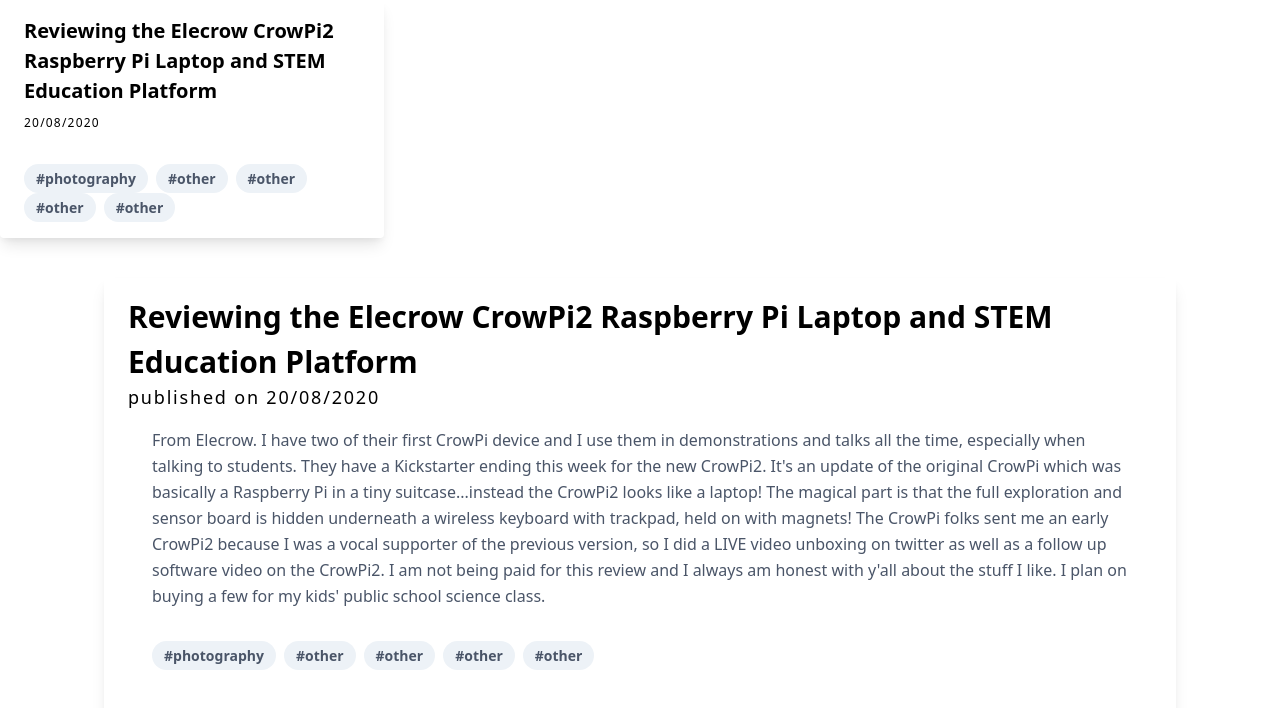
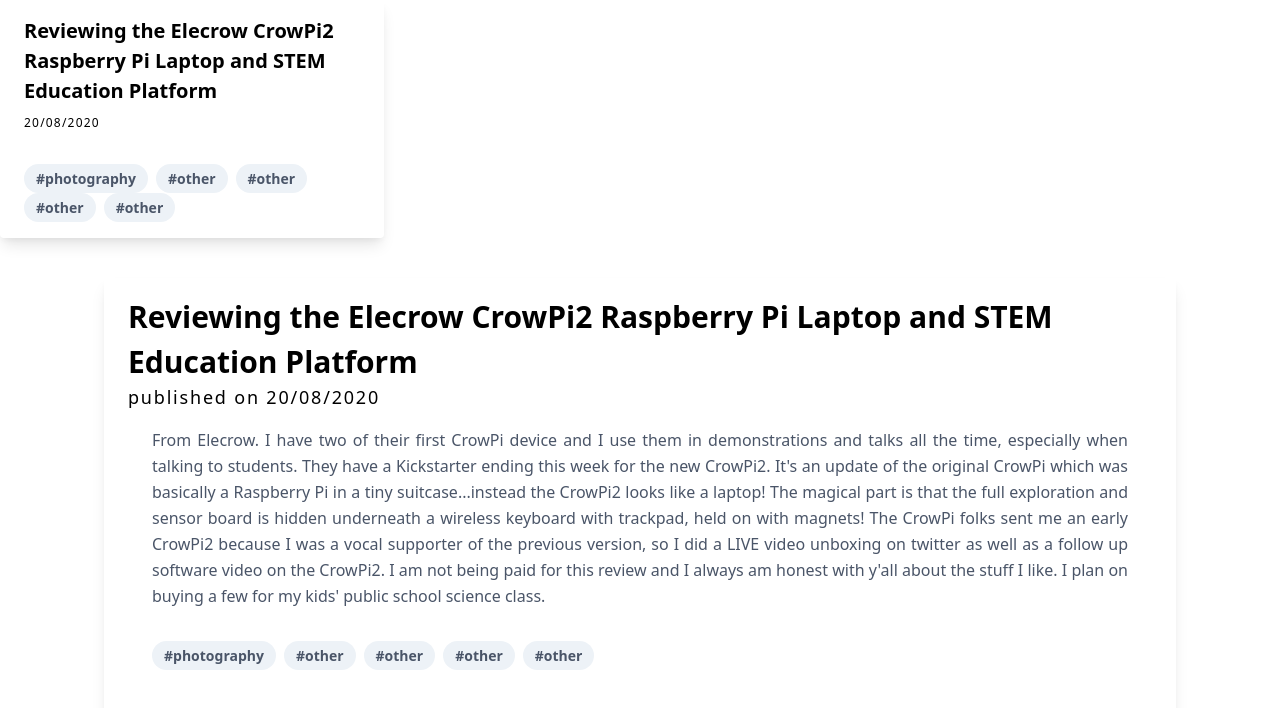
Before and after one commit to souhailelk/myblog, a React (Create React App) app: page /Resume in a window 1280 px wide. Shown: the top 708 px of the page. Built offline with nearby package versions, Linux system fonts and the light colour scheme.

Commit message:
Fix indent

```diff
--- a/src/components/Article.js
+++ b/src/components/Article.js
@@ -1,17 +1,17 @@
 import React from 'react'
 
-function Article(props){
+function Article(props) {
     const { article } = props;
     const tags = []
     article.tags.forEach(tag =>
         tags.push(<span class="inline-block bg-gray-200 rounded-full px-3 py-1 text-sm font-semibold text-gray-700 mr-2">#{tag}</span>));
-    return(
+    return (
 
         <div className="flex justify-center overflow-hidden rounded">
             <div className="w-screen min-h-screen box-content max-w-screen-lg shadow-lg px-6 py-4 m-10">
                 <div class="font-bold justify-center text-3xl  break-words">{article.title}</div>
                 <div class="flex text-lg tracking-widest break-words">published on {article.date}</div>
-                <div class="text-gray-700 text-base leading-relaxed break-words px-6 py-4">{article.content}</div>
+                <div class="text-gray-700 text-base leading-relaxed text-justify break-words px-6 py-4">{article.content}</div>
                 <div class="px-6 py-4">{tags}</div>
             </div>
         </div>
--- a/src/components/ArticleCard.js
+++ b/src/components/ArticleCard.js
@@ -1,12 +1,12 @@
 import React from 'react'
 
 
-function ArticleCard(props){
+function ArticleCard(props) {
     const { article } = props;
     const tags = []
     article.tags.forEach(tag =>
         tags.push(<span class="inline-block bg-gray-200 rounded-full px-3 py-1 text-sm font-semibold text-gray-700 mr-2">#{tag}</span>));
-    return(
+    return (
         <div class=" max-w-sm rounded overflow-hidden shadow-lg">
             <a href="#">
                 <div class="px-6 py-4">
--- a/src/models/Article.js
+++ b/src/models/Article.js
@@ -1,5 +1,5 @@
-class Article{
-    constructor(title, content, date, tags){
+class Article {
+    constructor(title, content, date, tags) {
         this.title = title;
         this.content = content;
         this.date = date;
```
Lines whose indentation alone changed are shown as unchanged.
